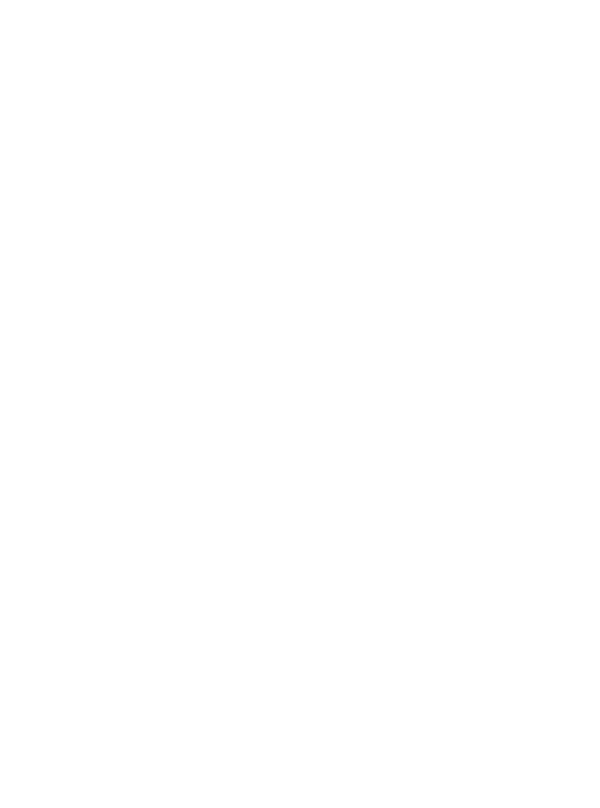
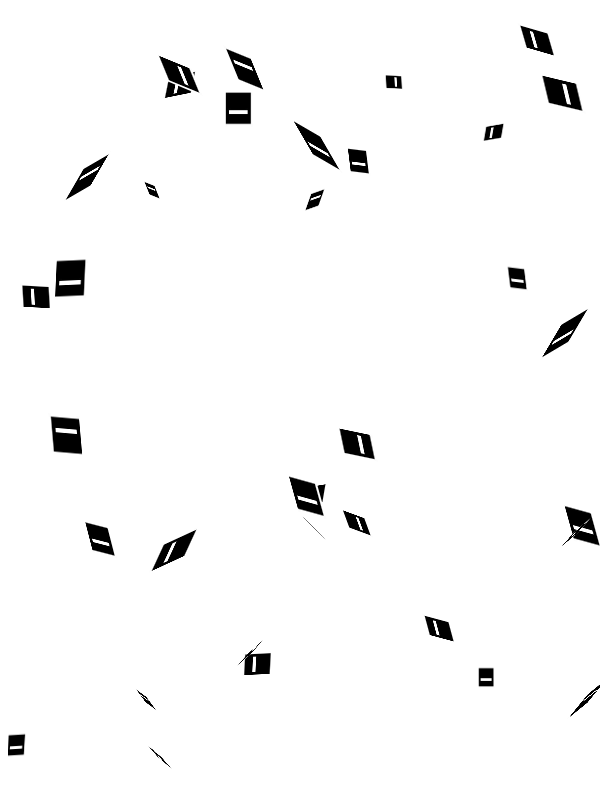
Before and after one commit to dokukurage/canvas, an Electron app: page 1107Q/index.html in a window 600 px wide. Shown: the top 808 px of the page. Drawn offline with Linux system fonts and the light colour scheme.

Commit message:
読み込む画像のパス修正(実行するコンピュータごとにパスが異なるため)

```diff
--- a/1107Q/index.html
+++ b/1107Q/index.html
@@ -21,7 +21,7 @@
     // 画像の読み込み
     var img = new Image();
     // 桜の画像のファイルパス(絶対パスだとより確実)
-    img.src = "~/sakura_ouyou/robogao.jpg";
+    img.src = "./robogao.jpg";
     img.onload = flow_start;
 
 
```
